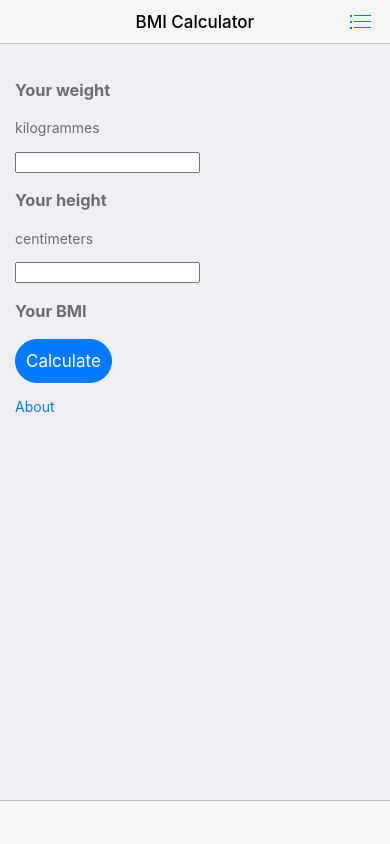
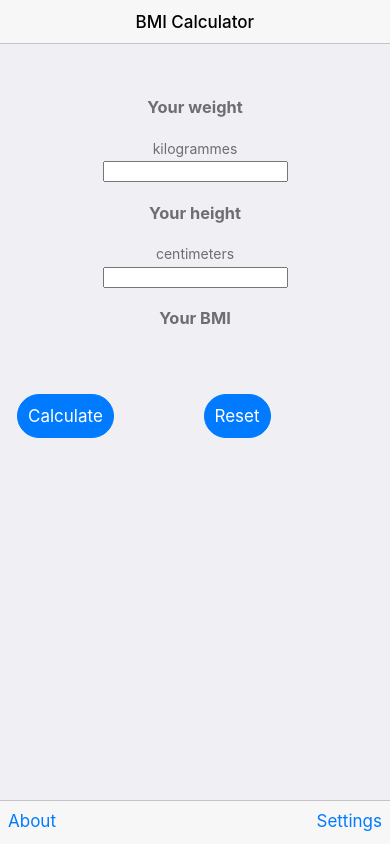
Before and after one commit to tomaszkunsztowicz/bmicalc, a website: page www/index.html in a window 390 px wide. Drawn offline with Linux system fonts and the light colour scheme; some packages are replaced by stand-ins of ours.

Commit message:
Changes in layout, settings html add

```diff
--- a/www/css/styles.css
+++ b/www/css/styles.css
@@ -13,3 +13,11 @@
 .statusbar-overlay {
     background: #000000;
 }
+
+div[class*="col-"] {
+  text-align: center;
+  padding: 1px;
+}
+.row {
+  margin: 1px;
+}
--- a/www/index.html
+++ b/www/index.html
@@ -39,35 +39,8 @@
     <!-- Panels overlay-->
     <div class="panel-overlay"></div>
     <!-- Left panel with reveal effect-->
-    <div class="panel panel-left panel-reveal">
-        <div class="content-block">
- <div class="list-block">
-  <ul>
-    <!-- Smart select item -->
-    <li>
-      <!-- Additional "smart-select" class -->
-      <a href="#" class="item-link smart-select">
-        <!-- select -->
-        <select name="fruits">
-          <option value="apple" selected>Apple</option>
-            <option value="pineapple">Pineapple</option>
-        </select>
-        <div class="item-content">
-          <div class="item-inner">
-            <!-- Select label -->
-            <div class="item-title">Fruit</div>
-            <!-- Selected value, not required -->
-            <div class="item-after">Apple</div>
-          </div>
-        </div>
-      </a>
-    </li>
-  </ul>
-</div>
-
-        </div>
-    </div>
-
+<!--
+    -->
 
 
 
@@ -85,7 +58,7 @@
                           Right link contains only icon - additional "icon-only" class
                           Additional "open-panel" class tells app to open panel when we click on this link
                         -->
-                        <a href="#" class="link icon-only open-panel"><i class="icon icon-bars"></i></a>
+                  <!--      <a href="#" class="link icon-only open-panel"><i class="icon icon-bars"></i></a>-->
                     </div>
                 </div>
             </div>
@@ -96,20 +69,71 @@
                     <!-- Scrollable page content -->
                     <div class="page-content">
                         <div class="content-block">
-                            <h3>Your weight</h3>
-                            <p>kilogrammes</p>
-                            <input class="item-input" type="text" id="weight">
-                            <h3>Your height</h3>
-                            <p>centimeters</p>
-                            <input class="item-input" type="text" id="height">
-                            <h3>Your BMI</h3>
-                            <div id='results'></div>
-                            <div id='info'></div>
-                            <!-- Link to another page -->
-                            <button class="button button-big button-round active" id='btn' onclick='calculate()'>Calculate</button>
-                            <p>
-                            <a href="about.html">About</a>
-                            </p>
+
+                            <div class="row">
+                                <!-- Each "cell" has col-[widht in percents] class -->
+                                <div class="col-100"><h3>Your weight</h3>
+                            </div>
+                            </div>
+
+                            <div class="row">
+                                <!-- Each "cell" has col-[widht in percents] class -->
+                                <div class="col-100">kilogrammes
+                            </div>
+                            </div>
+
+                             <div class="row">
+                                <!-- Each "cell" has col-[widht in percents] class -->
+                                <div class="col-100">
+                                    <input class="item-input" id="weight" type="number">
+                            </div>
+                            </div>
+
+
+
+                            <div class="row">
+                                <!-- Each "cell" has col-[widht in percents] class -->
+                                <div class="col-100"><h3>Your height</h3>
+                            </div>
+                            </div>
+
+                            <div class="row">
+                                <!-- Each "cell" has col-[widht in percents] class -->
+                                <div class="col-100">centimeters
+                            </div>
+                            </div>
+
+                            <div class="row">
+                                <!-- Each "cell" has col-[widht in percents] class -->
+                                <div class="col-100"><input class="item-input" type="number" id="height">
+                            </div>
+                            </div>
+
+                            <div class="row">
+                                <!-- Each "cell" has col-[widht in percents] class -->
+                                <div class="col-100"><h3>Your BMI</h3>
+                            </div>
+                            </div>
+                            <div class="row">
+                                <!-- Each "cell" has col-[widht in percents] class -->
+                                <div class="col-100"> <div id='results'>&nbsp;</div>
+                            </div>
+                            </div>
+
+                            <div class="row">
+                                <!-- Each "cell" has col-[widht in percents] class -->
+                                <div class="col-100"> <div id='info'>&nbsp;</div>
+                            </div>
+                            </div>
+
+                            <div class="row">
+                                <!-- Each "cell" has col-[widht in percents] class -->
+                                <div class="col-50"><button class="button button-big button-round active" id='btn' onclick='calculate()'>Calculate</button>
+                            </div>
+                            <div class="col-50"><button class="button button-big button-round active" id='btn_reset' onclick='reset()'>Reset</button>
+                            </div>
+                            </div>
+
                         </div>
                     </div>
                 </div>
@@ -117,6 +141,10 @@
             <!-- Bottom Toolbar-->
             <div class="toolbar">
                 <div class="toolbar-inner">
+                    <a href="about.html">About</a>
+                    <div class="right">
+                    <a href="settings.html">Settings</a>
+                    </div>
                 </div>
             </div>
         </div>
--- a/www/js/my-app2.js
+++ b/www/js/my-app2.js
@@ -1,14 +1,13 @@
+var a, b, c;
+
 function calculate() {
 
-    //sex
+    var info;
+
     a = document.getElementById('height').value;
     b = document.getElementById('weight').value;
     c = b/Math.pow(a/100, 2);
-    c = c.toFixed(2)
-    //string
-    var info;
-    //alert(a);
-    //c round to 2 decimal places
+    c = c.toFixed(2);
 
 
     if (c < 18.50) {
@@ -24,27 +23,44 @@ function calculate() {
         info = "Obese";
     }
 
+    //validations
+
+    if (!a) {
+    myApp.alert("Please give height");
+    }
+
+    if (!b) {
+    myApp.alert("Please give weight");
+    }
+
     if (a <= 150 || a >= 220) {
         myApp.alert("Please give height in range 150-220cm");
         document.getElementById('height').value = "";
     }
-
+    else
     if (b <= 50 || b >= 150) {
         myApp.alert("Please give height in range 50-150kg");
         document.getElementById('weight').value = "";
     }
 
-
     document.querySelector('#results').innerHTML = c ;
     document.querySelector('#info').innerHTML = info ;
 
-    //validations
     //height weight
     //color of text
-    //rounding of bmi
     //settings metric
     //man / woman
+}
 
+function reset() {
+    //myApp.alert("Test");
+    a = 0;
+    b = 0;
+    c = 0;
+    document.getElementById('height').value = "";
+    document.getElementById('weight').value = "";
+    document.getElementById('results').value = "";
+    document.getElementById('info').value = "";
 }
 
 window.onload = function() {
@@ -52,4 +68,8 @@ window.onload = function() {
         calculate();
         //validation code to see State field is mandatory.
     }
+    document.getElementById("btn_reset").onclick = function fun() {
+        reset();
+        //validation code to see State field is mandatory.
+    }
 }
```
Also changed, not shown: www/settings.html (added, +27 -0 lines).
